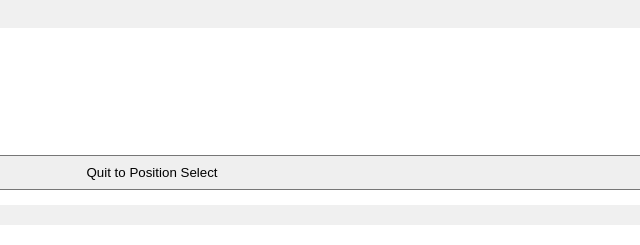
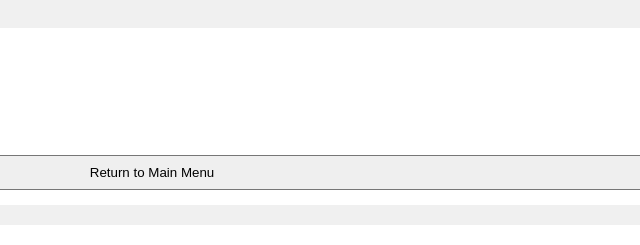
Before and after one commit to knottherock/Softball_Defense_Game, a plain HTML site: page simulation.html in a window 1280 px wide. Shown: the top 245 px of the page, 488-1128 px from the left. Drawn offline with Linux system fonts and the light colour scheme.

Commit message:
Update simulation.html

```diff
--- a/simulation.html
+++ b/simulation.html
@@ -14,7 +14,7 @@
   <div class="section">
     <h2>🧾 Game Situation</h2>
     <p id="gameStateText"></p>
-    <button onclick="quitGame()">Quit to Position Select</button>
+    <button onclick="quitGame()">Return to Main Menu</button>
   </div>
 
   <div class="section">
```
